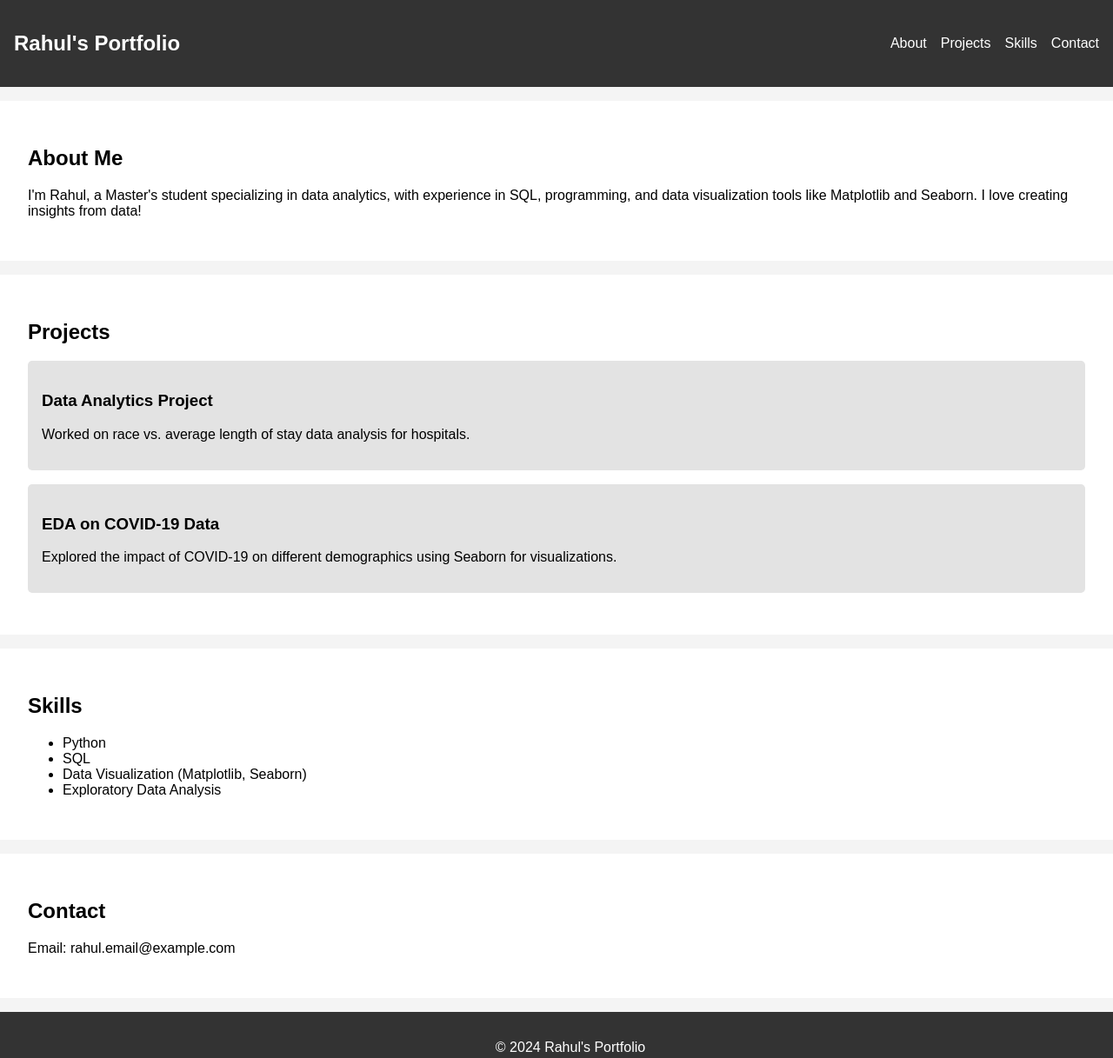
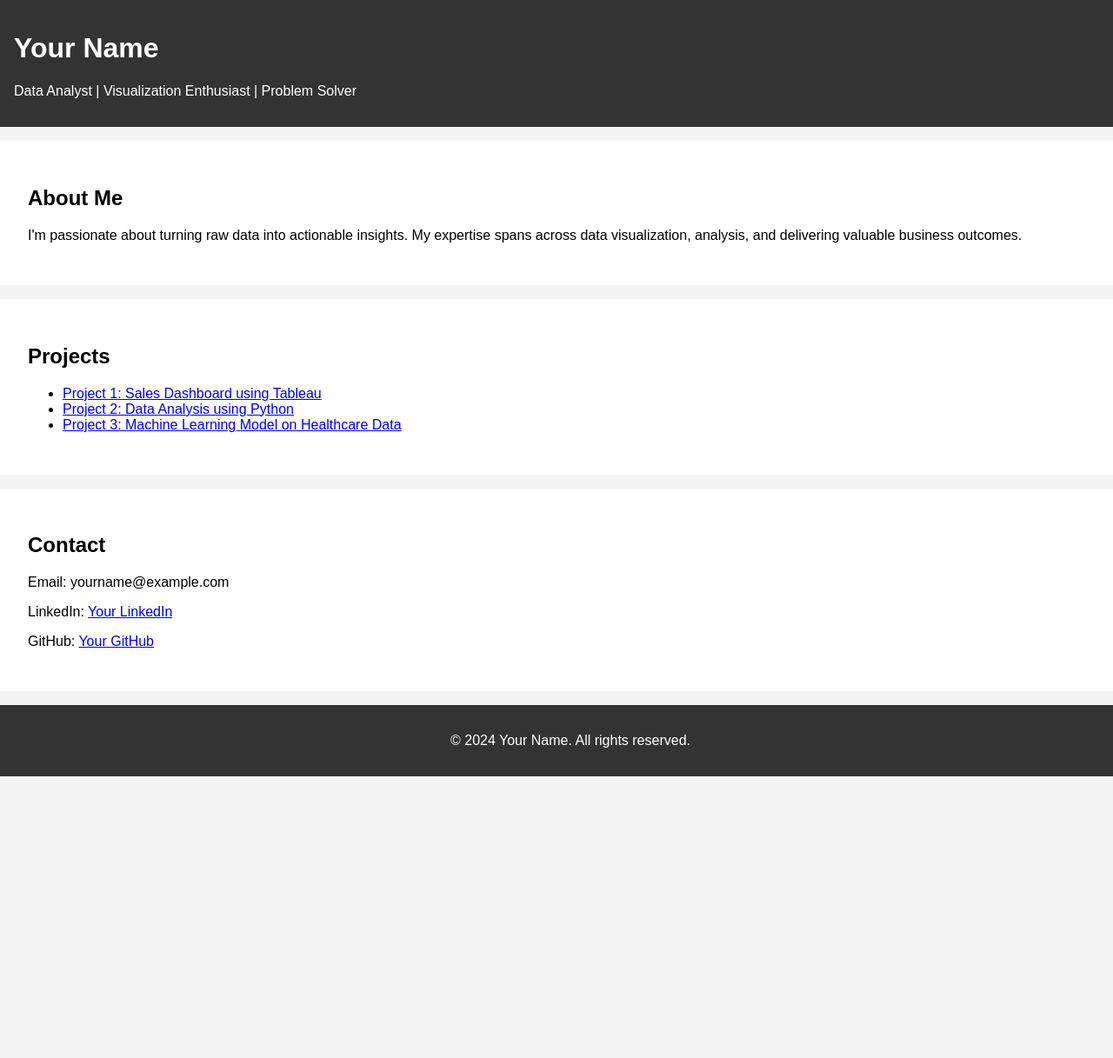
Before and after one commit to RAHULSOMA184/rahulsoma184.github.io, a plain HTML site: page index.html in a window 1280 px wide. Shown: the top 1217 px of the page at 87% size. After the commit the page ends 893 px from the top, so only its background shows below. Drawn offline with Linux system fonts and the light colour scheme.

Commit message:
Update index.html

```diff
--- a/index.html
+++ b/index.html
@@ -4,51 +4,38 @@
   <meta charset="UTF-8">
   <meta name="viewport" content="width=device-width, initial-scale=1.0">
   <meta http-equiv="X-UA-Compatible" content="ie=edge">
-    <title>Rahul's Portfolio</title>
+  <title>Your Portfolio</title>
   <link rel="stylesheet" href="style.css">
 </head>
 <body>
   <header>
-        <nav>
-            <h1>Rahul's Portfolio</h1>
-            <ul>
-                <li><a href="#about">About</a></li>
-                <li><a href="#projects">Projects</a></li>
-                <li><a href="#skills">Skills</a></li>
-                <li><a href="#contact">Contact</a></li>
-            </ul>
-        </nav>
+    <h1>Your Name</h1>
+    <p>Data Analyst | Visualization Enthusiast | Problem Solver</p>
   </header>
+
   <section id="about">
     <h2>About Me</h2>
-        <p>I'm Rahul, a Master's student specializing in data analytics, with experience in SQL, programming, and data visualization tools like Matplotlib and Seaborn. I love creating insights from data!</p>
+    <p>I'm passionate about turning raw data into actionable insights. My expertise spans across data visualization, analysis, and delivering valuable business outcomes.</p>
   </section>
+
   <section id="projects">
     <h2>Projects</h2>
-        <div class="project">
-            <h3>Data Analytics Project</h3>
-            <p>Worked on race vs. average length of stay data analysis for hospitals.</p>
-        </div>
-        <div class="project">
-            <h3>EDA on COVID-19 Data</h3>
-            <p>Explored the impact of COVID-19 on different demographics using Seaborn for visualizations.</p>
-        </div>
-    </section>
-    <section id="skills">
-        <h2>Skills</h2>
     <ul>
-            <li>Python</li>
-            <li>SQL</li>
-            <li>Data Visualization (Matplotlib, Seaborn)</li>
-            <li>Exploratory Data Analysis</li>
+      <li><a href="#">Project 1: Sales Dashboard using Tableau</a></li>
+      <li><a href="#">Project 2: Data Analysis using Python</a></li>
+      <li><a href="#">Project 3: Machine Learning Model on Healthcare Data</a></li>
     </ul>
   </section>
+
   <section id="contact">
     <h2>Contact</h2>
-        <p>Email: rahul.email@example.com</p>
+    <p>Email: yourname@example.com</p>
+    <p>LinkedIn: <a href="https://www.linkedin.com/in/yourlinkedin">Your LinkedIn</a></p>
+    <p>GitHub: <a href="https://github.com/yourgithub">Your GitHub</a></p>
   </section>
+
   <footer>
-        <p>&copy; 2024 Rahul's Portfolio</p>
+    <p>&copy; 2024 Your Name. All rights reserved.</p>
   </footer>
 </body>
 </html>
```
Lines whose indentation alone changed are shown as unchanged.
